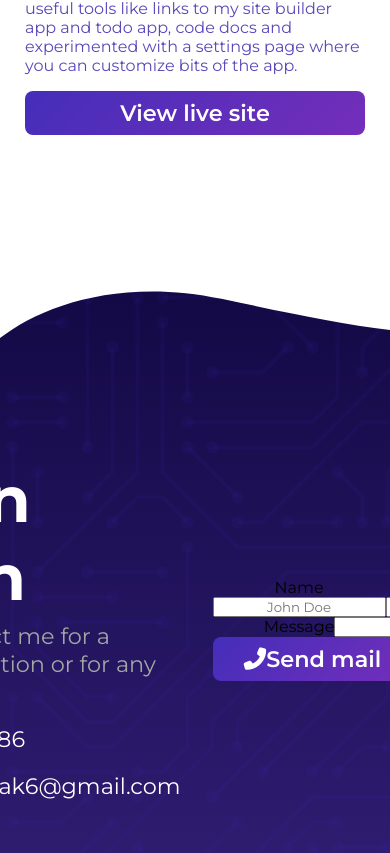
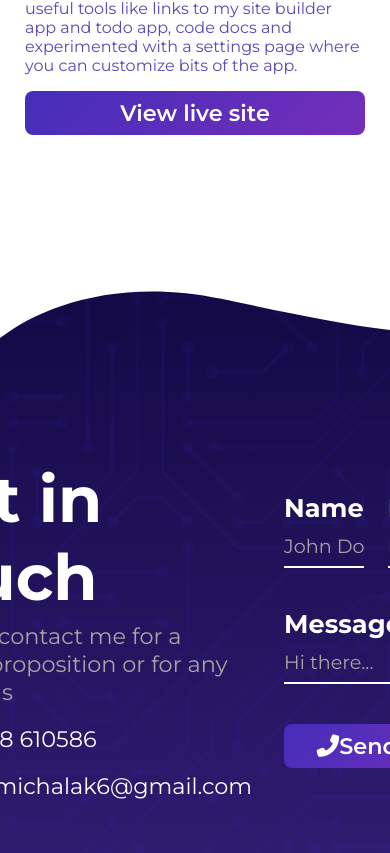
Before and after one commit to NinjaInShade/portfolio, a React (Create React App) app: page / in a window 390 px wide. Shown: the part 4343-5196 px from the top of the page. Built offline with nearby package versions, Linux system fonts and the light colour scheme.

Commit message:
Contact form done not responsive

```diff
--- a/src/components/pages/Home-contact.css
+++ b/src/components/pages/Home-contact.css
@@ -75,6 +75,53 @@
   margin-left: 1.6rem;
 }
 
+.home-contact-form label {
+  color: #fff;
+  font-weight: bold;
+  font-size: 1.6rem;
+  margin-bottom: 0.2rem;
+}
+
+.home-contact-form input {
+  width: 100%;
+  margin-right: auto;
+  color: #fff;
+  padding: 8px 0;
+  text-align: left;
+  background: none;
+  outline: none;
+  border: none;
+  border-bottom: 2px solid #fff;
+  font-size: 1.2rem;
+}
+
+.home-contact-form input::placeholder {
+  color: #a5a5a5;
+  font-size: 1.2rem;
+}
+
+.home-contact-form > div:nth-child(2) {
+  margin: 2.5rem 0;
+}
+
+.home-contact-form-top > div {
+  flex: 1;
+  padding-right: 1.5rem;
+}
+
+.home-contact-form button {
+  width: 100%;
+}
+
+.home-contact-form button svg {
+  margin-right: 1rem;
+}
+
+.home-contact-input-wrapper {
+  flex-direction: column;
+  align-items: flex-start !important;
+}
+
 @media (max-width: 1400px) {
   .home-contact-wave {
     background: url("../../assets/images/project-wave-top-2.svg") no-repeat;
--- a/src/components/pages/Home.js
+++ b/src/components/pages/Home.js
@@ -87,17 +87,17 @@ export default function Home() {
           </div>
           <form className="home-contact-form">
             <div className="home-contact-form-top flex">
-              <div>
-                <label for="name">Name</label>
+              <div className="home-contact-input-wrapper flex">
+                <label htmlFor="name">Name</label>
                 <input type="text" name="name" id="name" required placeholder="John Doe" />
               </div>
-              <div>
-                <label for="email">Email</label>
+              <div className="home-contact-input-wrapper flex">
+                <label htmlFor="email">Email</label>
                 <input type="email" name="email" id="email" required placeholder="Example@email.com" />
               </div>
             </div>
-            <div>
-              <label for="message">Message</label>
+            <div className="home-contact-input-wrapper flex">
+              <label htmlFor="message">Message</label>
               <input type="text" name="message" id="message" required placeholder="Hi there..." />
             </div>
             <Button className="flex" type="submit">
```
Also changed, not shown: 1 other file (tests, documents, lock files or other folders).
